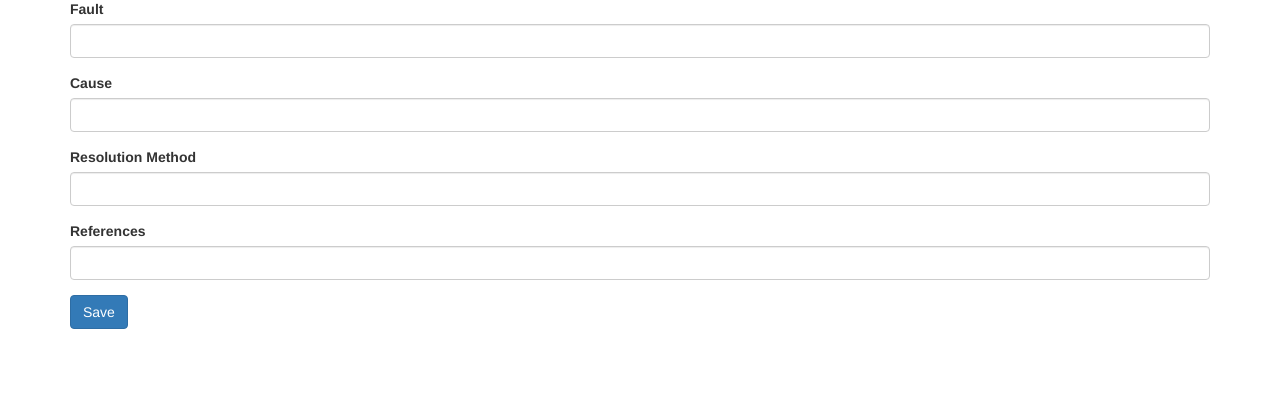
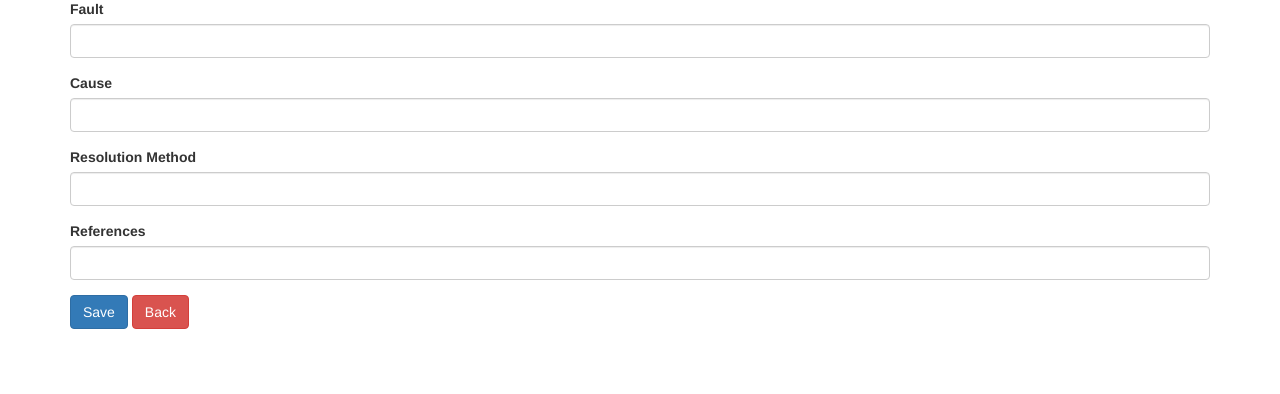
Before and after one commit to lfernandodiniz/Recherche_information, a Flask app: page /new in a window 1280 px wide. Shown: the part 121-515 px from the top of the page. Run offline with Flask 2, Linux system fonts and the light colour scheme; the visitor is signed in with stand-in values (Sample User, id 1); some libraries are stand-ins or nearby versions.

Commit message:
added the red button back for new.html

```diff
--- a/templates/new.html
+++ b/templates/new.html
@@ -23,6 +23,7 @@
 <!--            <input type="text" id="console" name="console" class="form-control">-->
 <!--          </div>-->
           <button type="submit" class="btn btn-primary btn-salvar">Save</button>
+          <a class="btn btn-danger" href="{{ url_for('troubleshooting') }}">Back</a>
         </fieldset>
       </form>
 {% endblock %}
```
